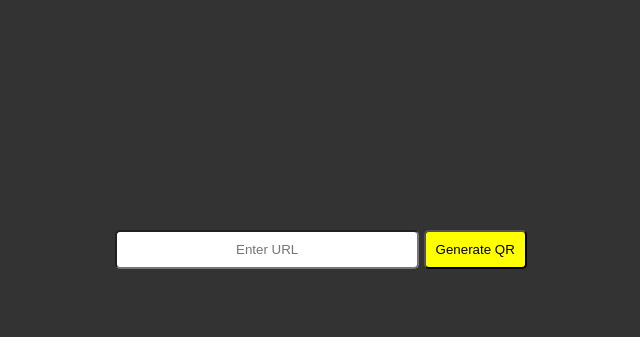
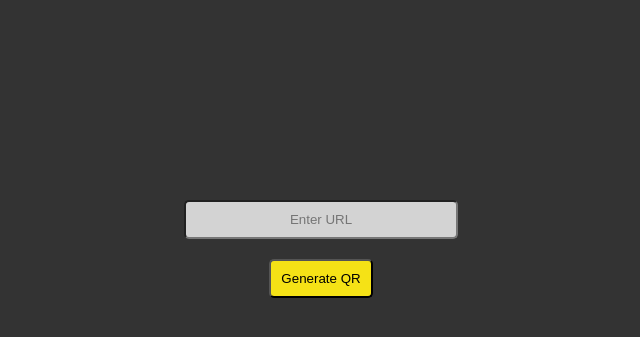
Before and after one commit to RuslanKovalyov/qr-web.link, a Django app: page / in a window 1280 px wide. Shown: the part 161-498 px from the top of the page, without its empty margins (319-959 px from the left). Run offline with Django 4.2, Linux system fonts and the light colour scheme.

Commit message:
simple qr generator full beta design

```diff
--- a/main/templates/input_url.html
+++ b/main/templates/input_url.html
@@ -1,6 +1,7 @@
 <!DOCTYPE html>
 <html>
   <head>
+    <meta name="viewport" content="width=device-width, initial-scale=1.0">
     <meta charset="UTF-8">
     <title>QR-WEB.Link</title>
     <style>
@@ -26,20 +27,21 @@
         text-align: center;
         margin-top: 20px;
         padding: 10px;
-        background-color: white; /* White background color */
+        background-color: lightgray; /* White background color */
         border-radius: 5px;
         text-decoration: none;
-        width: 280px;
+        width: 250px;
       }
       button {
         font-size: smaller;
         text-align: center;
         margin-top: 20px;
         padding: 10px; /* Add padding to the button */
-        background-color: yellow; /* Light gray background color */
+        color: black;
+        background-color: #F5E216; /* Light gray background color */
         border-radius: 5px; /* Add border radius of 5px */
         text-decoration: none; /* Remove underline from link */
-        width: max-content; /* Set width same as image */
+        width: max-content
       }
       .error {
         color: red;
@@ -55,6 +57,7 @@
             <div class="error">{{ error_message }}</div>
         {% endif %}
         <input type="text" name="url" placeholder="Enter URL">
+        <br>
         <button type="submit">Generate QR</button>
       </form>
     </div>
--- a/main/views.py
+++ b/main/views.py
@@ -1,12 +1,6 @@
 from django.shortcuts import render
 import qrcode
 from django import forms
-from django.http import HttpResponse
-
-
-def homePageView(request):
-    return HttpResponse("qr-web.link!")
-
 
 class URLForm(forms.Form):
     url = forms.URLField(label='Enter URL')
@@ -20,19 +14,19 @@ class URLForm(forms.Form):
         )
         qr.add_data(url)
         qr.make(fit=True)
-        img = qr.make_image(fill_color="black", back_color="yellow")
+        img = qr.make_image(fill_color="black", back_color="#F5E216")
         return img
-
 
 def generate_qr(request):
     if request.method == 'POST':
         form = URLForm(request.POST)
         if form.is_valid():
             img = form.generate_qr()
+            img.save("static/qr.png")
             img.save("main/static/qr.png")
             return render(request, 'qr.html')
         else:
-            error_message = "The form is not valid. Please enter a valid URL."
+            error_message = "Please enter a valid URL."
             return render(request, 'input_url.html', {'form': form, 'error_message': error_message})
     else:
         form = URLForm()
```
Also changed, not shown: main/templates/qr.html (+16 -3 lines), main/static/qr.png, static/qr.png, 1 other file.
